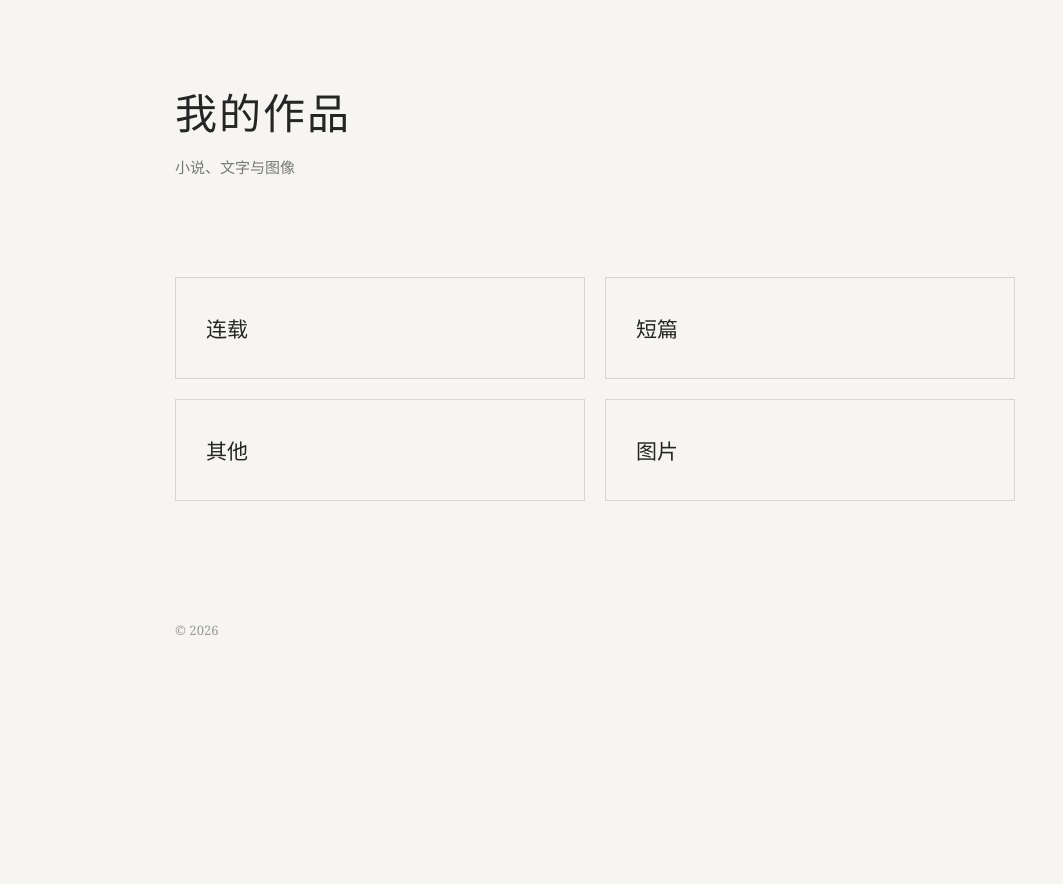
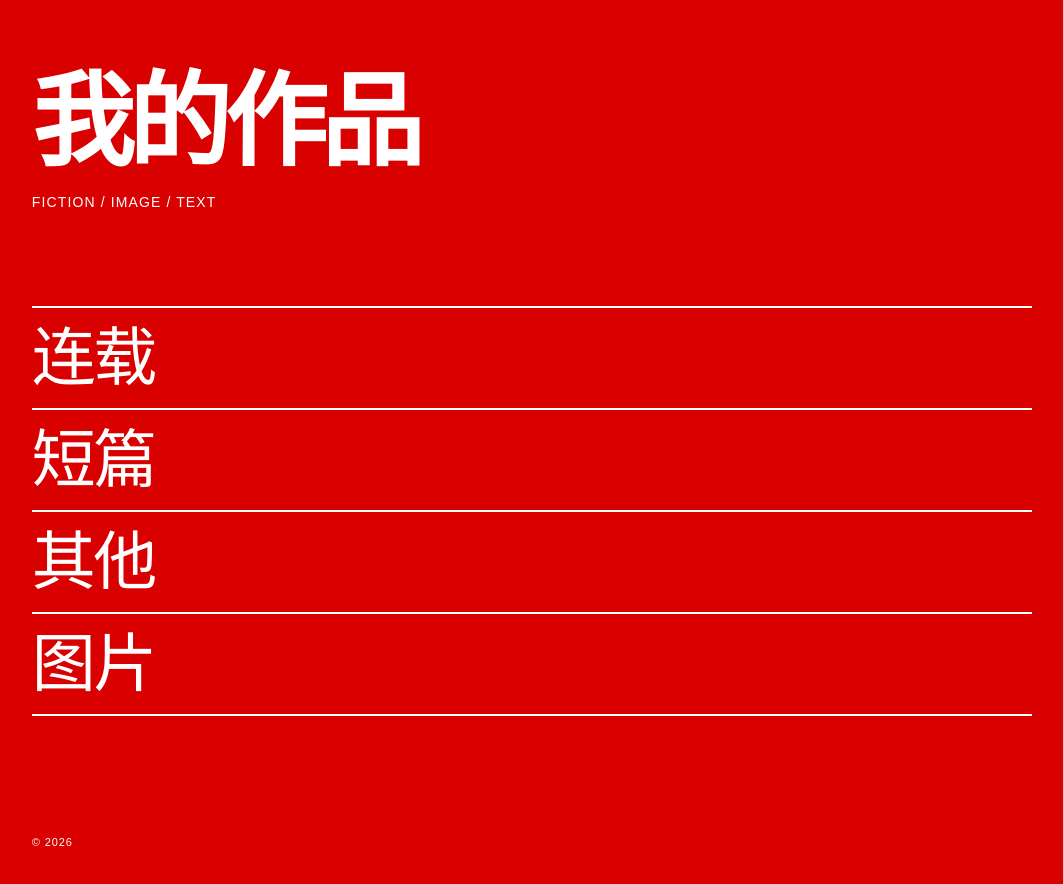
Before and after one commit to tuohare0/novel-site, a plain HTML site: page index.html in a window 1280 px wide. Shown: the whole page, without its empty margins (45-1108 px from the left). Before the commit the page ends 800 px from the top, so only its background shows below. Drawn offline with Linux system fonts and the light colour scheme.

Commit message:
Update index.html

```diff
--- a/index.html
+++ b/index.html
@@ -11,76 +11,94 @@
             box-sizing: border-box;
         }
 
-        body {
+        html, body {
             margin: 0;
-            background: #f7f5f2;
-            color: #252525;
-            font-family: Georgia, "Noto Serif SC", "Songti SC", serif;
+            width: 100%;
+            min-height: 100%;
         }
 
-        .container {
-            max-width: 900px;
-            margin: 0 auto;
-            padding: 80px 30px;
+        body {
+            background: #D90000;
+            color: #ffffff;
+            font-family: Arial, Helvetica, sans-serif;
+        }
+
+        .page {
+            min-height: 100vh;
+            padding: 6vw;
+            display: flex;
+            flex-direction: column;
         }
 
         header {
-            margin-bottom: 100px;
+            margin-bottom: 12vh;
         }
 
         h1 {
-            margin: 0 0 15px;
-            font-size: 42px;
-            font-weight: normal;
-            letter-spacing: 2px;
+            margin: 0;
+            font-size: clamp(42px, 8vw, 110px);
+            line-height: 0.9;
+            font-weight: 700;
+            letter-spacing: -0.06em;
         }
 
-        .description {
-            color: #777;
-            font-size: 15px;
+        .subtitle {
+            margin-top: 25px;
+            font-size: 14px;
+            letter-spacing: 0.08em;
         }
 
         nav {
-            display: grid;
-            grid-template-columns: repeat(2, 1fr);
-            gap: 20px;
+            display: flex;
+            flex-direction: column;
+            width: 100%;
+            max-width: 1000px;
         }
 
         nav a {
             display: block;
-            padding: 35px 30px;
-            border: 1px solid #d8d4cf;
-            color: #252525;
+            padding: 18px 0;
+            border-top: 2px solid #ffffff;
+            color: #ffffff;
             text-decoration: none;
-            font-size: 21px;
-            transition: 0.2s;
+            font-size: clamp(30px, 5vw, 72px);
+            line-height: 1;
+            letter-spacing: -0.04em;
+            transition: background 0.15s, color 0.15s, padding-left 0.15s;
+        }
+
+        nav a:last-child {
+            border-bottom: 2px solid #ffffff;
         }
 
         nav a:hover {
-            background: #ebe8e3;
+            background: #ffffff;
+            color: #D90000;
+            padding-left: 20px;
         }
 
         footer {
-            margin-top: 120px;
-            color: #999;
-            font-size: 13px;
+            margin-top: auto;
+            padding-top: 15vh;
+            font-size: 11px;
+            letter-spacing: 0.08em;
         }
 
         @media (max-width: 600px) {
-            .container {
-                padding: 50px 20px;
+            .page {
+                padding: 30px 25px;
             }
 
             header {
-                margin-bottom: 60px;
+                margin-bottom: 100px;
             }
 
-            h1 {
-                font-size: 34px;
+            nav a {
+                padding: 22px 0;
             }
 
-            nav {
-                grid-template-columns: 1fr;
+            footer {
+                padding-top: 120px;
             }
         }
     </style>
@@ -88,13 +106,11 @@
 
 <body>
 
-<div class="container">
+<div class="page">
 
     <header>
         <h1>我的作品</h1>
-        <div class="description">
-            小说、文字与图像
-        </div>
+        <div class="subtitle">FICTION / IMAGE / TEXT</div>
     </header>
 
     <nav>
```
